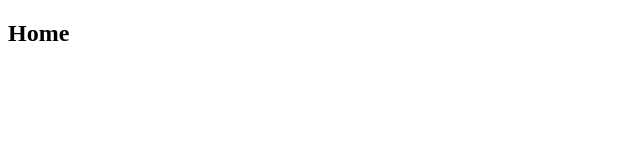
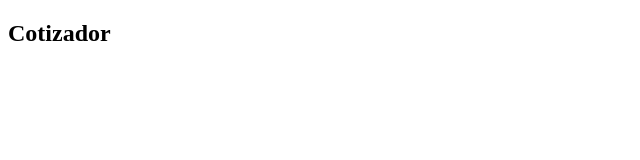
Before and after one commit to JulianPoltro/proyecto-final-React, a React (Vite) app: page / in a window 1280 px wide. Shown: the top 160 px of the page, without its empty margins (0-640 px from the left). Built offline with nearby package versions, Linux system fonts and the light colour scheme.

Commit message:
Creando rutas

```diff
--- a/src/About.jsx
+++ /dev/null
@@ -1,3 +0,0 @@
-const About = () => <h2>Acerca de</h2>
-
-export default About
--- a/src/App.jsx
+++ b/src/App.jsx
@@ -1,6 +1,5 @@
 import { BrowserRouter, Routes, Route } from "react-router-dom";
-import Home from "./Home"
-import About from "./About"
+import Cotizador from "./Cotizador"
 import Historial from "./Historial"
 import NotFound from "./NotFound"
 const App = () => {
@@ -8,8 +7,7 @@ const App = () => {
     <>
       <BrowserRouter>
         <Routes>
-          <Route path="/" element={<Home />}></Route>
-          <Route path="/nosotros" element={<About />}></Route>
+          <Route path="/" element={<Cotizador />}></Route>
           <Route path="/historial" element={<Historial />}></Route>
           <Route path="*" element={<NotFound />}></Route>
 
--- /dev/null
+++ b/src/Cotizador.jsx
@@ -0,0 +1,3 @@
+const Cotizador = () => <h2>Cotizador</h2>
+
+export default Cotizador
--- a/src/Home.jsx
+++ /dev/null
@@ -1,3 +0,0 @@
-const Home = () => <h2>Home</h2>
-
-export default Home
```
